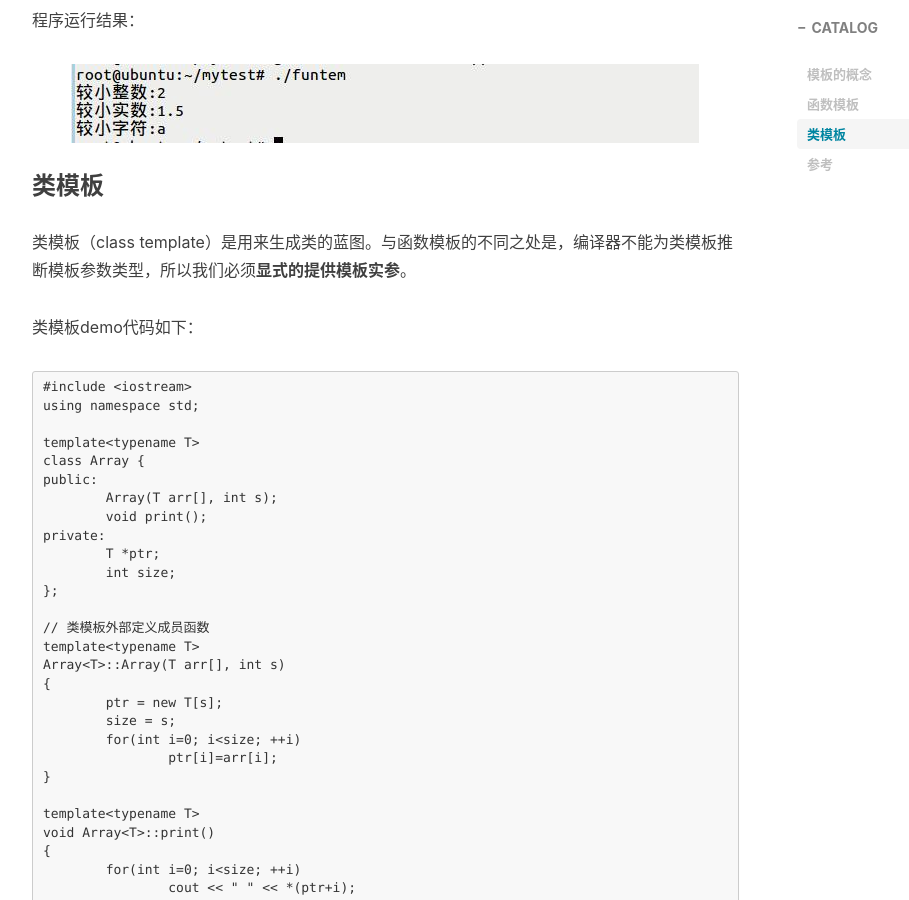
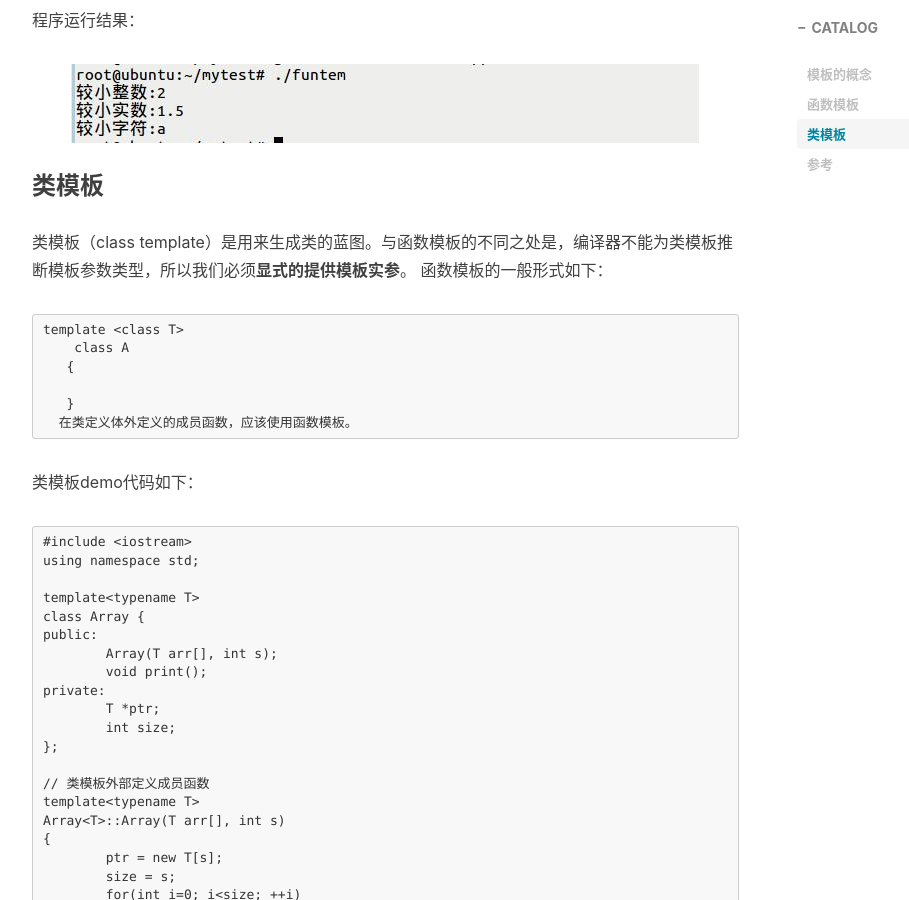
Before and after one commit to dutyuzi/dutyuzi.github.io, a Jekyll site: the page built from _posts/2017-06-13-template.md, in a window 1280 px wide and 900 px high, scrolled down 2178 px. Shown: the whole window, without its empty margins (233-1142 px from the left). Built offline with Jekyll 4.4.1, drawn with Linux system fonts in a browser that asks for light colours; nearby versions of some CDN libraries; comment, search, counter and statistics services are not loaded.

Commit message:
add blog

```diff
--- a/_posts/2017-06-13-template.md
+++ b/_posts/2017-06-13-template.md
@@ -74,6 +74,14 @@ tags:
 ### 类模板
 
 类模板（class template）是用来生成类的蓝图。与函数模板的不同之处是，编译器不能为类模板推断模板参数类型，所以我们必须**显式的提供模板实参**。
+函数模板的一般形式如下：
+
+    template <class T>
+        class A
+       {
+
+       }
+      在类定义体外定义的成员函数，应该使用函数模板。
 
 类模板demo代码如下：
 
```
